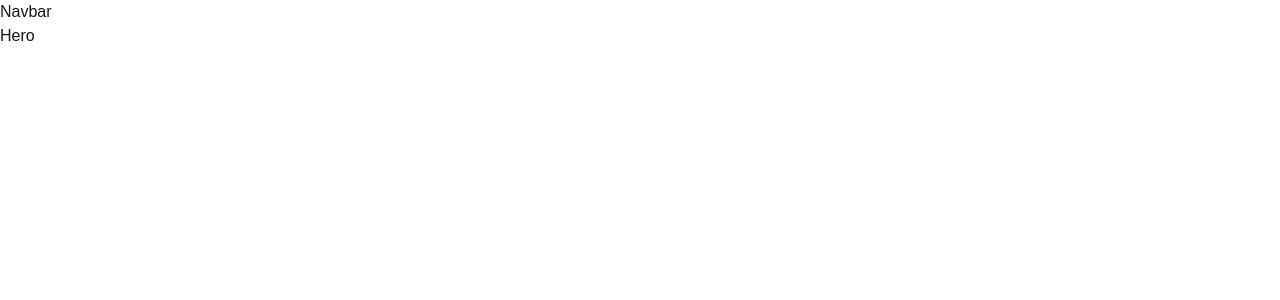
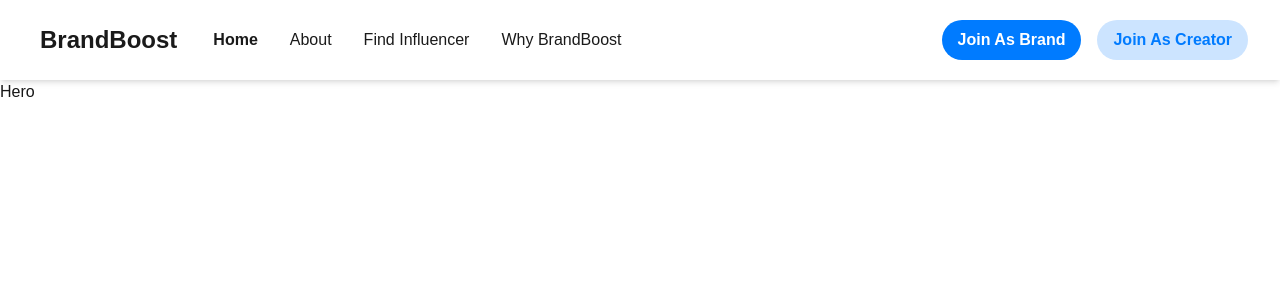
Before and after one commit to dawe014/decx-marketing, a Next.js app: page / in a window 1280 px wide. Shown: the top 300 px of the page. Built offline with nearby package versions, Linux system fonts and the light colour scheme.

Commit message:
navigatio bar & reusable button

```diff
--- /dev/null
+++ b/components/Button.tsx
@@ -0,0 +1,15 @@
+type Buttonprops = {
+  children: string;
+  bgColor: string;
+  textColor: string;
+};
+
+export default function Button({ children, bgColor, textColor }: Buttonprops) {
+  return (
+    <button
+      className={`${bgColor} ${textColor} flex items-cent font-bold rounded-full px-4 py-2 my-3`}
+    >
+      <span>{children}</span>
+    </button>
+  );
+}
--- a/components/Navbar.jsx
+++ b/components/Navbar.jsx
@@ -1,3 +1,140 @@
+"use client";
+
+import Link from "next/link";
+import { usePathname } from "next/navigation";
+import { useState } from "react";
+import Button from "./Button";
+import { MdClose, MdMenu } from "react-icons/md";
+
 export default function Navbar() {
-  return <div>Navbar</div>;
+  const [isMobileMenuOpen, setIsMobileMenuOpen] = useState(false);
+  const pathname = usePathname();
+  return (
+    <nav className="shadow-md ">
+      <div className="mx-auto max-w-7xl px-2 sm:px-6 lg:px-8">
+        <div className=" relative flex h-20 items-center justify-between">
+          <div className="flex flex-1  items-center justify-center md:items-stretch md:justify-start">
+            {/* <!-- Logo --> */}
+            <Link className="flex flex-shrink-0 items-center" href="/">
+              <span className=" text-secondary text-2xl font-bold ml-2">
+                BrandBoost
+              </span>
+            </Link>
+            {/* <!-- Desktop Menu Hidden below md screens --> */}
+            <div className="hidden md:ml-6 md:block">
+              <div className="flex space-x-2">
+                <Link
+                  href="/"
+                  className={`${
+                    pathname === "/" ? " font-extrabold" : ""
+                  } text-secondary hover:font-extrabold hover:text-secondary rounded-md px-3 py-2`}
+                >
+                  Home
+                </Link>
+                <Link
+                  href="/about"
+                  className={`${
+                    pathname === "/about" ? " font-extrabold" : ""
+                  } text-secondary hover:font-extrabold hover:text-secondary rounded-md px-3 py-2`}
+                >
+                  About
+                </Link>
+                <Link
+                  href="/find-influencer"
+                  className={`${
+                    pathname === "/find-influencer" ? " font-extrabold" : ""
+                  } text-secondary hover:font-extrabold hover:text-secondary rounded-md px-3 py-2`}
+                >
+                  Find Influencer
+                </Link>
+                <Link
+                  href="/find-influencer"
+                  className={`${
+                    pathname === "/find-influencer" ? " font-extrabold" : ""
+                  } text-secondary hover:font-extrabold hover:text-secondary rounded-md px-3 py-2`}
+                >
+                  Why BrandBoost
+                </Link>
+              </div>
+            </div>
+          </div>
+
+          <div className="hidden md:block md:ml-6">
+            <div className="flex items-center gap-4">
+              <Button bgColor="bg-primary" textColor="text-white">
+                Join As Brand
+              </Button>
+              <Button bgColor="bg-primary-light" textColor="text-primary">
+                Join As Creator
+              </Button>
+            </div>
+          </div>
+          <div className="absolute inset-y-0 right-0 flex items-center md:hidden">
+            {/* <!-- Mobile menu button--> */}
+            {!isMobileMenuOpen ? (
+              <MdMenu
+                size={24}
+                onClick={() => setIsMobileMenuOpen(!isMobileMenuOpen)}
+              />
+            ) : (
+              <MdClose
+                size={24}
+                onClick={() => setIsMobileMenuOpen(!isMobileMenuOpen)}
+              />
+            )}
+          </div>
+        </div>
+      </div>
+      {/* <!-- Mobile menu, show/hide based on menu state. --> */}
+      {isMobileMenuOpen && (
+        <div id="mobile-menu  ">
+          <div className=" flex flex-col space-y-1 px-2 pb-3 pt-2">
+            <Link
+              href="/"
+              className={`${
+                pathname === "/" ? " font-extrabold" : ""
+              } text-secondary hover:font-extrabold hover:text-secondary rounded-md px-3 py-2`}
+            >
+              Home
+            </Link>
+            <Link
+              href="/about"
+              className={`${
+                pathname === "/about" ? " font-extrabold" : ""
+              } text-secondary hover:font-extrabold hover:text-secondary rounded-md px-3 py-2`}
+            >
+              About
+            </Link>
+            <Link
+              href="/find-influencer"
+              className={`${
+                pathname === "/find-influencer" ? " font-extrabold" : ""
+              } text-secondary hover:font-extrabold hover:text-secondary rounded-md px-3 py-2`}
+            >
+              Find Influencer
+            </Link>
+            <Link
+              href="/about"
+              className={`${
+                pathname === "/about" ? " font-extrabold" : ""
+              } text-secondary hover:font-extrabold hover:text-secondary rounded-md px-3 py-2`}
+            >
+              Why BrandBoost
+            </Link>
+
+            <div className="block md:ml-6">
+              <div className="flex items-center justify-evenly">
+                <Button bgColor="bg-primary" textColor="text-white">
+                  Join As Brand
+                </Button>
+                <Button bgColor="bg-primary-light" textColor="text-primary">
+                  Join As Creator
+                </Button>
+              </div>
+            </div>
+          </div>
+        </div>
+      )}
+    </nav>
+  );
 }
--- a/package.json
+++ b/package.json
@@ -14,7 +14,8 @@
     "mongoose": "^8.10.2",
     "next": "15.1.7",
     "react": "^19.0.0",
-    "react-dom": "^19.0.0"
+    "react-dom": "^19.0.0",
+    "react-icons": "^5.5.0"
   },
   "devDependencies": {
     "@eslint/eslintrc": "^3",
--- a/tailwind.config.ts
+++ b/tailwind.config.ts
@@ -13,7 +13,7 @@ export default {
         secondary: "#1a1a1a", // Dark gray/black (for text)
         accent: "#ffcc00", // Yellow/orange accent (if needed)
         background: "#ffffff", // White background
-        muted: "#e3e1e0", // Light gray for subtle UI elements
+        muted: "#161616", // Light gray for subtle UI elements
       },
       fontFamily: {
         sans: ["Poppins", "sans-serif"],
```
Also changed, not shown: 1 other file (tests, documents, lock files or other folders).
